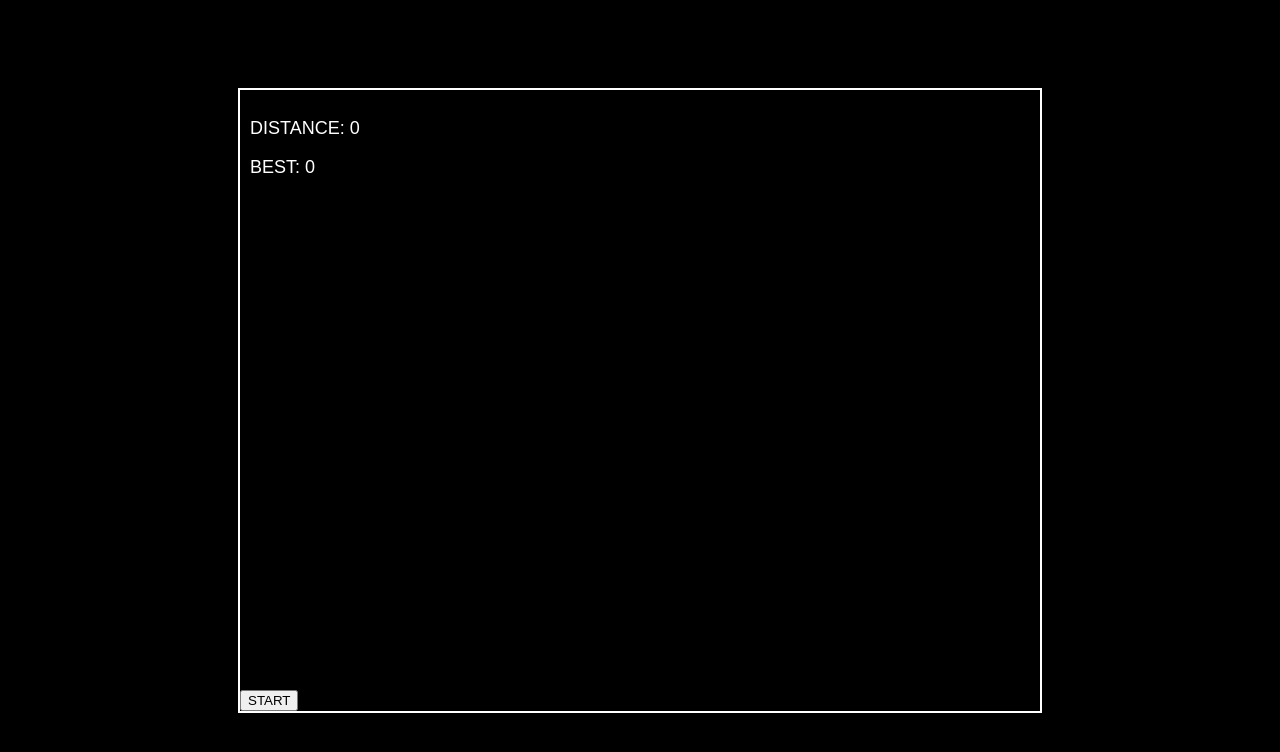
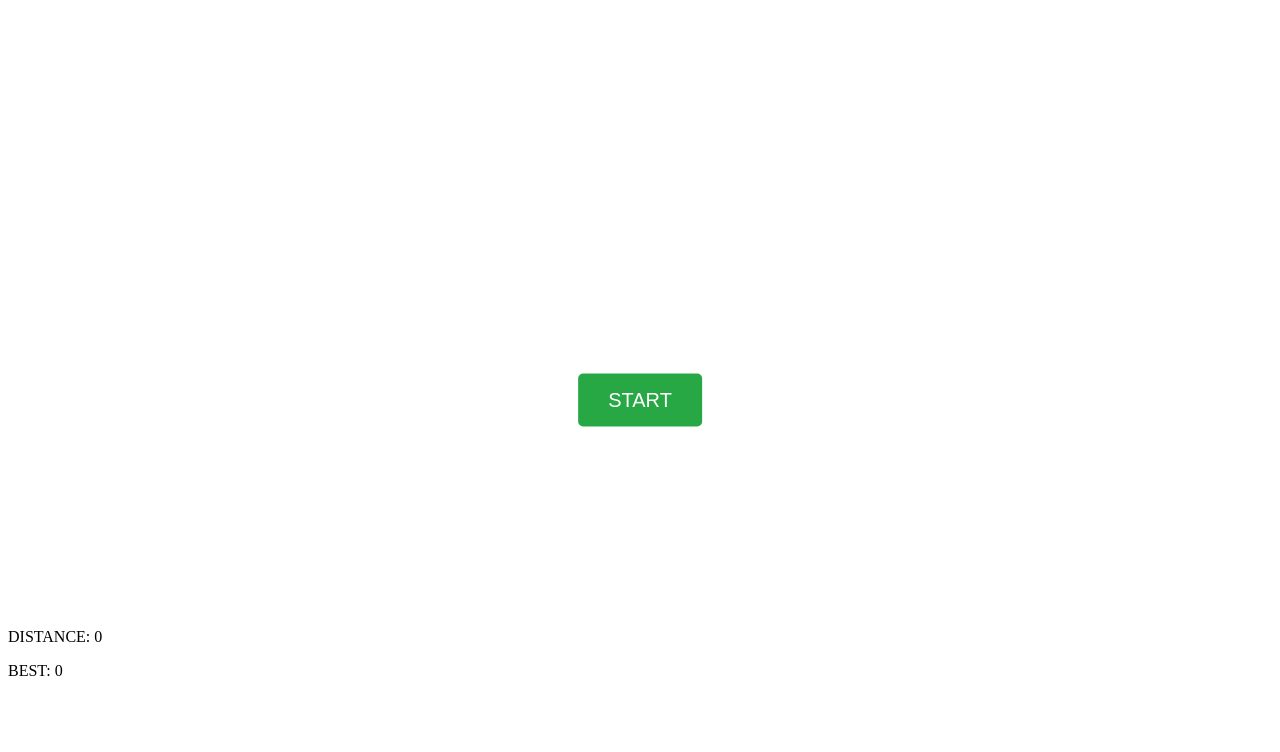
Before and after one commit to Blacklash354/copterchips, a plain HTML site: page index.html in a window 1280 px wide. Drawn offline with Linux system fonts and the light colour scheme.

Commit message:
Update style.css

```diff
--- a/style.css
+++ b/style.css
@@ -1,30 +1,18 @@
-body {
-    margin: 0;
-    padding: 0;
-    display: flex;
-    justify-content: center;
-    align-items: center;
-    height: 100vh;
-    background-color: black;
+#startButton {
+    position: absolute;
+    top: 50%;
+    left: 50%;
+    transform: translate(-50%, -50%);
+    padding: 15px 30px;
+    font-size: 20px;
+    background-color: #28a745;
+    color: white;
+    border: none;
+    border-radius: 5px;
+    cursor: pointer;
+    z-index: 10;
 }
 
-#game-container {
-    position: relative;
-    border: 2px solid white;
-    overflow: hidden;
+#startButton:hover {
+    background-color: #218838;
 }
-
-canvas {
-    display: block;
-    background: black;
-}
-
-#score {
-    position: absolute;
-    top: 10px;
-    left: 10px;
-    color: white;
-    font-family: Arial, sans-serif;
-    font-size: 18px;
-    z-index: 10;
-}
```
